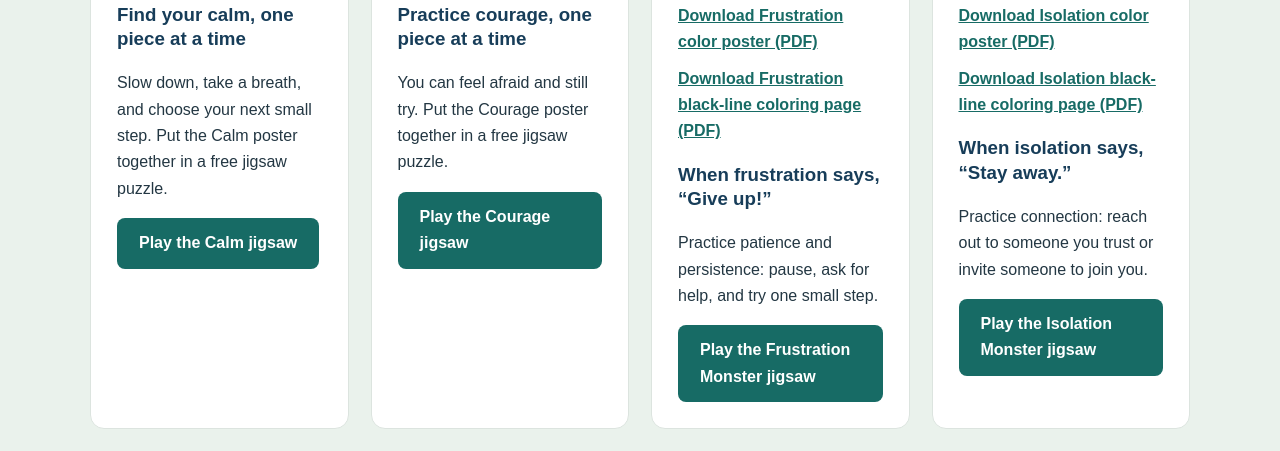
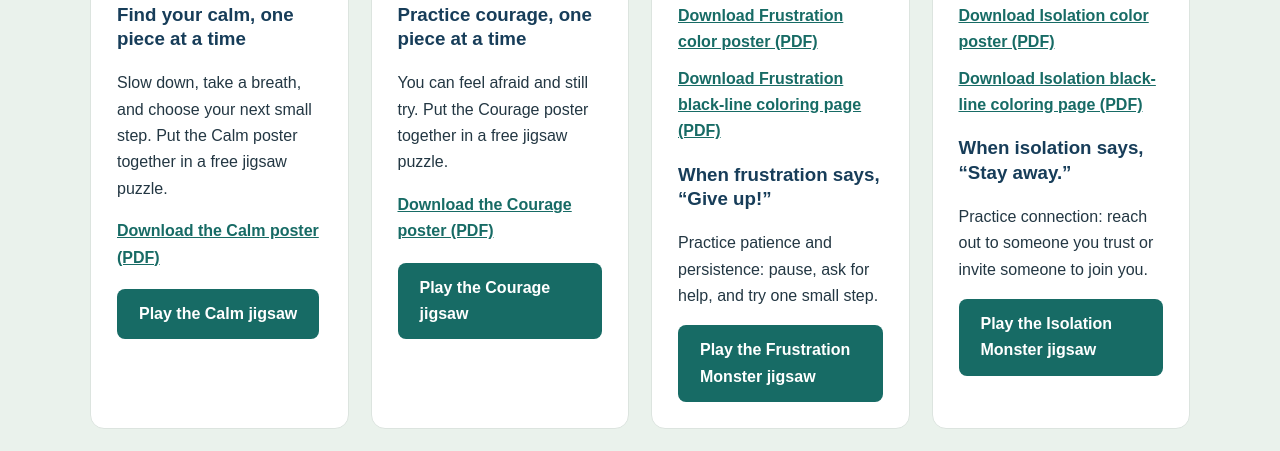
Before and after one commit to Mkbeth55/mike_canfield_website, a plain HTML site: page posters.html in a window 1280 px wide. Shown: the part 1676-2127 px from the top of the page. Drawn offline with Linux system fonts and the light colour scheme.

Commit message:
Add printable Calm and Courage posters

```diff
--- a/posters.html
+++ b/posters.html
@@ -69,12 +69,14 @@
             <img class="idea-card-illustration" src="assets/calm-puzzle.png" width="1102" height="1427" loading="lazy" alt="Calm, a blue Personal Power Pal sitting peacefully by a lake, reminds us to breathe, pause, think, and choose.">
             <h3>Find your calm, one piece at a time</h3>
             <p>Slow down, take a breath, and choose your next small step. Put the Calm poster together in a free jigsaw puzzle.</p>
+            <div class="poster-downloads"><a href="assets/printable/calm-puzzle.pdf" download="Calm-Poster.pdf">Download the Calm poster (PDF)</a></div>
             <a class="button" href="puzzle.html?poster=calm">Play the Calm jigsaw</a>
           </article>
           <article class="card" id="courage-pal">
             <img class="idea-card-illustration" src="assets/courage-puzzle.png" width="1102" height="1427" loading="lazy" alt="Courage, an orange Personal Power Pal with a red cape and star shield, encourages taking small steps and asking for help.">
             <h3>Practice courage, one piece at a time</h3>
             <p>You can feel afraid and still try. Put the Courage poster together in a free jigsaw puzzle.</p>
+            <div class="poster-downloads"><a href="assets/printable/courage-puzzle.pdf" download="Courage-Poster.pdf">Download the Courage poster (PDF)</a></div>
             <a class="button" href="puzzle.html?poster=courage">Play the Courage jigsaw</a>
           </article>
           <article class="card" id="frustration-monster">
```
Also changed, not shown: 2 other files.
